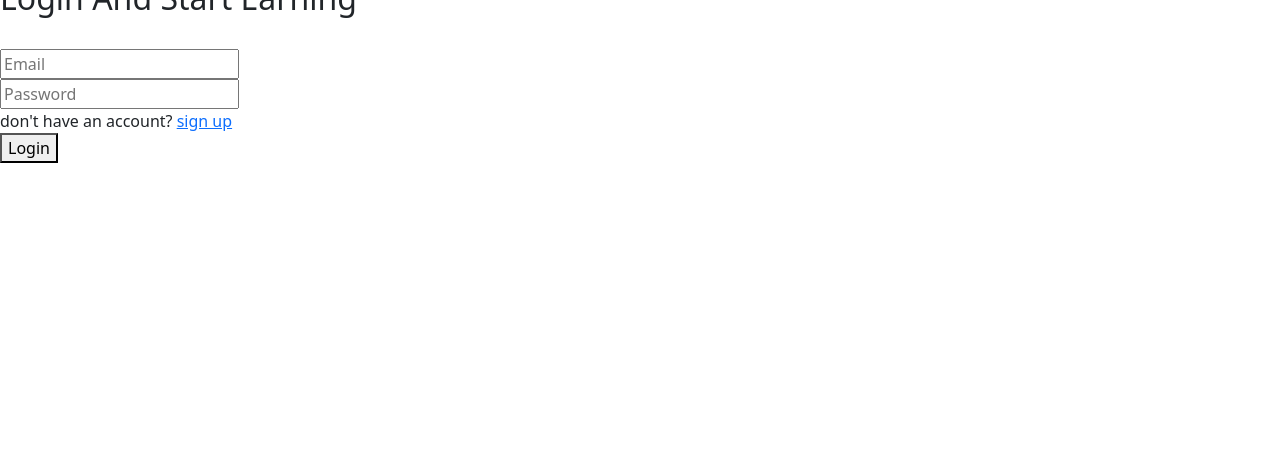
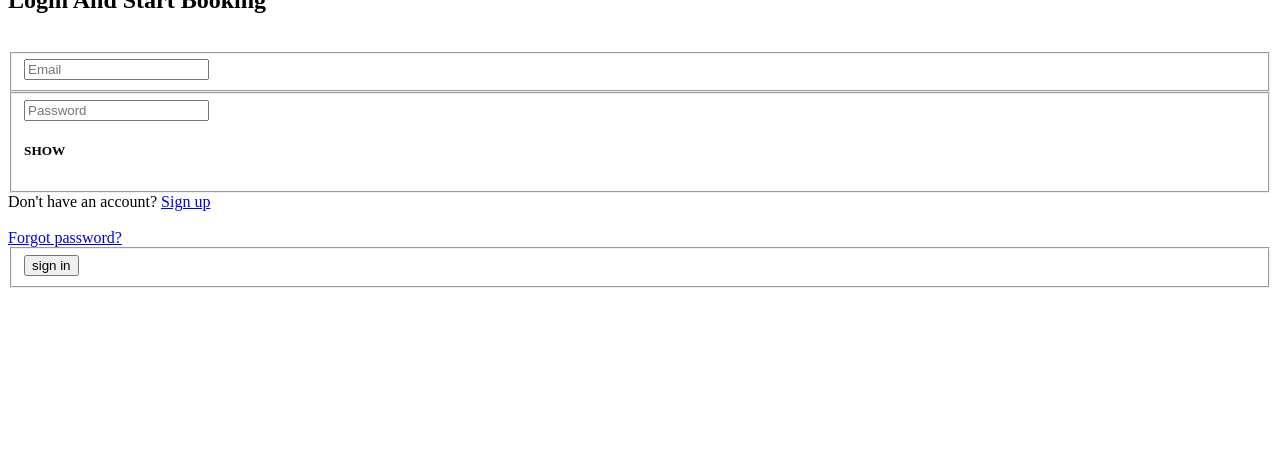
Before and after one commit to Emm-Anuel100/Php-Login-System, a PHP site: page /Sign-in.php in a window 1280 px wide. Shown: the part 345-800 px from the top of the page. Run offline with PHP 8.4, Linux system fonts and the light colour scheme; some libraries are stand-ins or nearby versions.

Commit message:
Update Sign-in.php

```diff
--- a/Sign-in.php
+++ b/Sign-in.php
@@ -1,27 +1,20 @@
-
 <?php
   session_start();
 
-  if (isset($_SESSION['id'])) {
-      header("Location: index.php");
-  }
-
-  //*****  include connection file  *****//
-  include_once('conn.php');
+  //  connection file
+  require_once('./conn.php');
 
   if (isset($_POST['email'])) {
 
-      $email    = mysqli_real_escape_string($conn, $_POST['email']);
+      $email  = mysqli_real_escape_string($conn, $_POST['email']);
       $password = mysqli_real_escape_string($conn, $_POST['password']);
 
-        $query  = "SELECT * FROM users WHERE email = '$email'";
+        $query  = "SELECT * FROM users WHERE email = '$email' LIMIT 1";
         $result = mysqli_query($conn, $query);
         if(mysqli_num_rows($result) > 0){
           while ($row = mysqli_fetch_assoc($result)) {
-              //*****  Verifies if password matches already hashed password in database *****//
             if (password_verify($password, $row['password'])) {
                 $_SESSION['id'] = $row['id'];
-                //*****  redirect to index page  *****//
                 header("Location: index.php");
             }else{
                 ?>
@@ -42,69 +35,62 @@
 ?>
 
 
+
+
 <!DOCTYPE html>
 <html lang="en">
 <head>
+    <meta charset="UTF-8">
+    <meta http-equiv="X-UA-Compatible" content="IE=edge">
+    <meta name="viewport" content="width=device-width, initial-scale=1.0">
+    <title>GOO | sign in</title>
+    <meta name="keywords" content="Goo,Travel,Journey,Book ride">
+    <meta name="description" content="web-app where users can book rides ">
+    <meta name="author" content="Goo Travels">
 
-   <meta charset="utf-8">
-   <meta name="viewport" content="width=device-width, initial-scale=1, shrink-to-fit=no">
-   <meta name="description" content="Kryptip investment site">
-   <meta name="author" content="Crypto invest">
-   <link href="https://fonts.googleapis.com/css?family=Poppins:100,200,300,400,500,600,700,800,900" rel="stylesheet">
+    <!-- Google Fonts Pre Connect -->
+    <link href="https://fonts.googleapis.com/css?family=Poppins:100,200,300,400,500,600,700,800,900" rel="stylesheet">
 
-   <title>KRYPTIP | sign in</title>
+    <!-- font awesome cdn link  -->
+    <link rel="stylesheet" href="https://cdnjs.cloudflare.com/ajax/libs/font-awesome/5.15.4/css/all.min.css">
 
-    <!-- Bootstrap core CSS -->
-   <link href="vendor/bootstrap/css/bootstrap.min.css" rel="stylesheet">
+    <!-- custom css file link  -->
+    <link rel="stylesheet" href="./styles/sign-in.css">
 
+    <!-- Link favIcon  -->
+    <link rel="shortcut icon" href="./images/logo.png" type="image/x-icon">
 
-    <!-- Additional CSS Files -->
-   <link rel="stylesheet" href="assets/css/sign-in.css">
 </head>
 
 <body>
 
-    <!-- ***** Header Area Start ***** -->
-    <header class="header-area header-sticky">
-        <div class="container">
-            <div class="row">
-                <div class="col-12">
-                    <nav class="main-nav">
-                        <!-- ***** Logo Start ***** -->
-                        <a href="index.php" class="logo">
-                          KRYPTIP
-                        </a>
-                        <!-- ***** Logo End ***** -->
-                    </nav>
-                </div>
-            </div>
-        </div>
-    </header>
-    <!-- ***** Header Area End ***** -->
+<header class="header">
+      <a href="#" class="logo"><img src="./images/logo.png" alt="logo"></a>
+</header>
 
-    <!-- ***** Main Banner Area Start ***** -->
-    <section class="section main-banner" id="top" data-section="section1">
-
-       <img src="./assets/images/Background.png" alt="" id="bg_img">
-   </section>
-    <!-- ***** Main Banner Area End ***** -->
-
-
+  <section class="section-page">
     <div class="form-section">
-      <form action="Sign-in.php" method="POST" id="sign-in">
-        <h2>Login And Start Earning</h2><br>
+      <h2>Login And Start Booking</h2><br>
+      <form action="./Sign-in.php" method="POST" id="sign-in" onsubmit='return validate()'>
          <fieldset>
             <input type="email" name="email" id="email" required="" placeholder="Email">
          </fieldset>
          <fieldset>
-            <input type="password" name="password" id="password" required="" placeholder="Password">
-         </fieldset>
-         <span>don't have an account? <a href="Sign-up.php">sign up</a></span>
+            <input type="password" name="password" id="password1" required="" placeholder="Password">
+            <h5 class="show1">SHOW</h5>
+          </fieldset>
+         <span class="sign-in">Don't have an account? <a href="Index.php">Sign up</a></span>
+         <br/><br/>
+         <a href="Forot.php" class="forgot">Forgot password?</a>
          <fieldset>
-            <button type="submit" name="login">Login</button>
+            <button type="submit">sign in</button>
          </fieldset>
       </form>
+    </div> <br>
+   </section>
 
-    </div>
+   <script src="./scripts/password.js"></script>
+   <script src="./scripts/scroll.js"></script>
+
 </body>
 </html>
```
